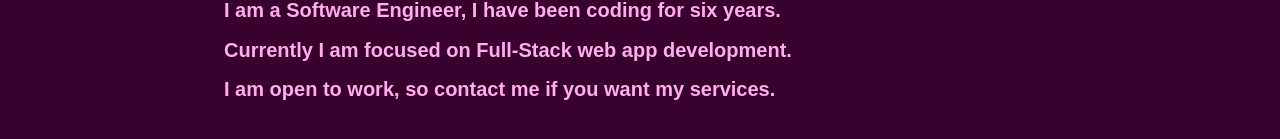
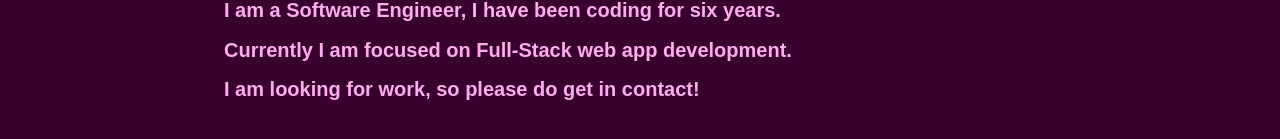
Before and after one commit to KylePearce-SoftwareDeveloper/OnlinePortfolio, a React (Create React App) app in the folder FrontEnd/web-app/: page / in a window 1280 px wide. Shown: the part 481-620 px from the top of the page. Built offline with nearby package versions, Linux system fonts and the light colour scheme.

Commit message:
Homepage text fixed.

```diff
--- a/FrontEnd/web-app/src/Home.js
+++ b/FrontEnd/web-app/src/Home.js
@@ -28,7 +28,7 @@ export default class Home extends Component {
                 <h1 className="mainText">I build computer apps.</h1>
                 <h2 className="subText">I am a Software Engineer, I have been coding for six years.</h2>
                 <h2 className="subText">Currently I am focused on Full-Stack web app development.</h2>
-                <h2 className="subText">I am open to work, so contact me if you want my services.</h2>
+                <h2 className="subText">I am looking for work, so please do get in contact!</h2>
             </div>
         );
     }
```
